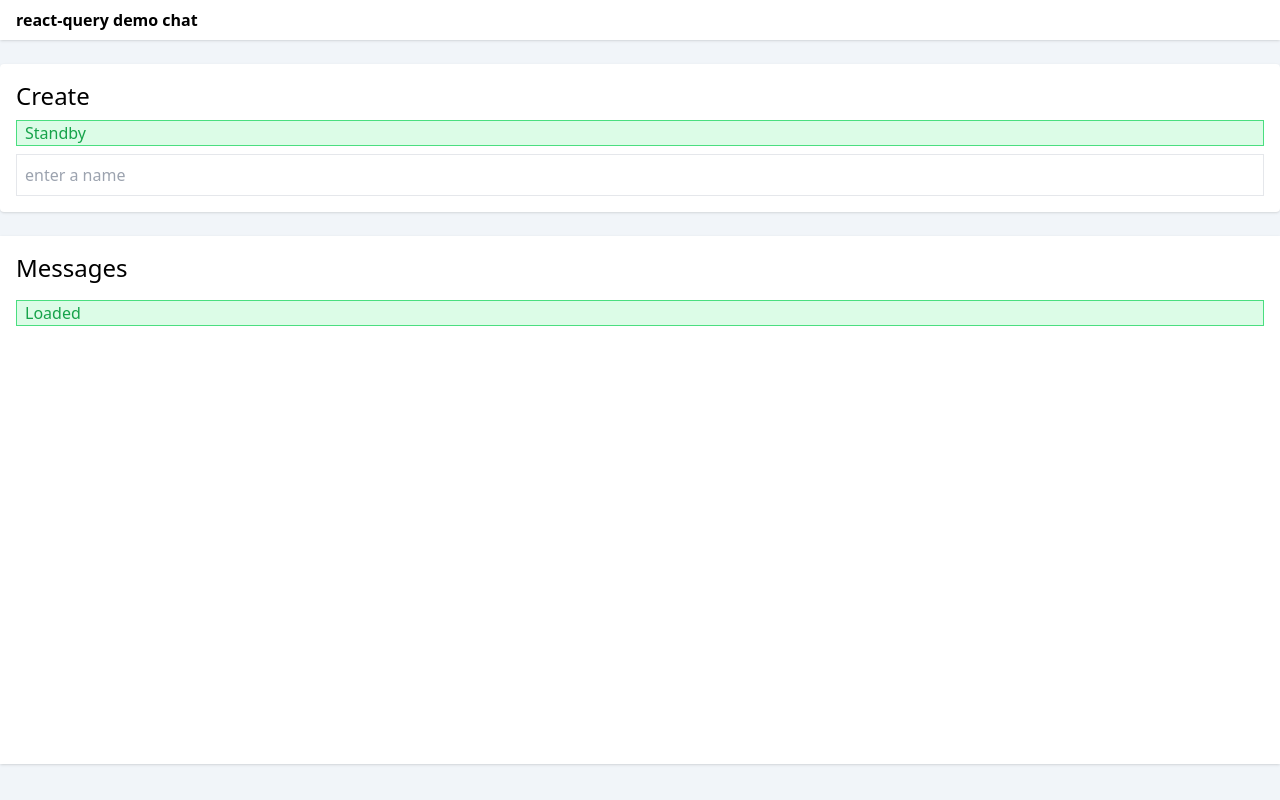
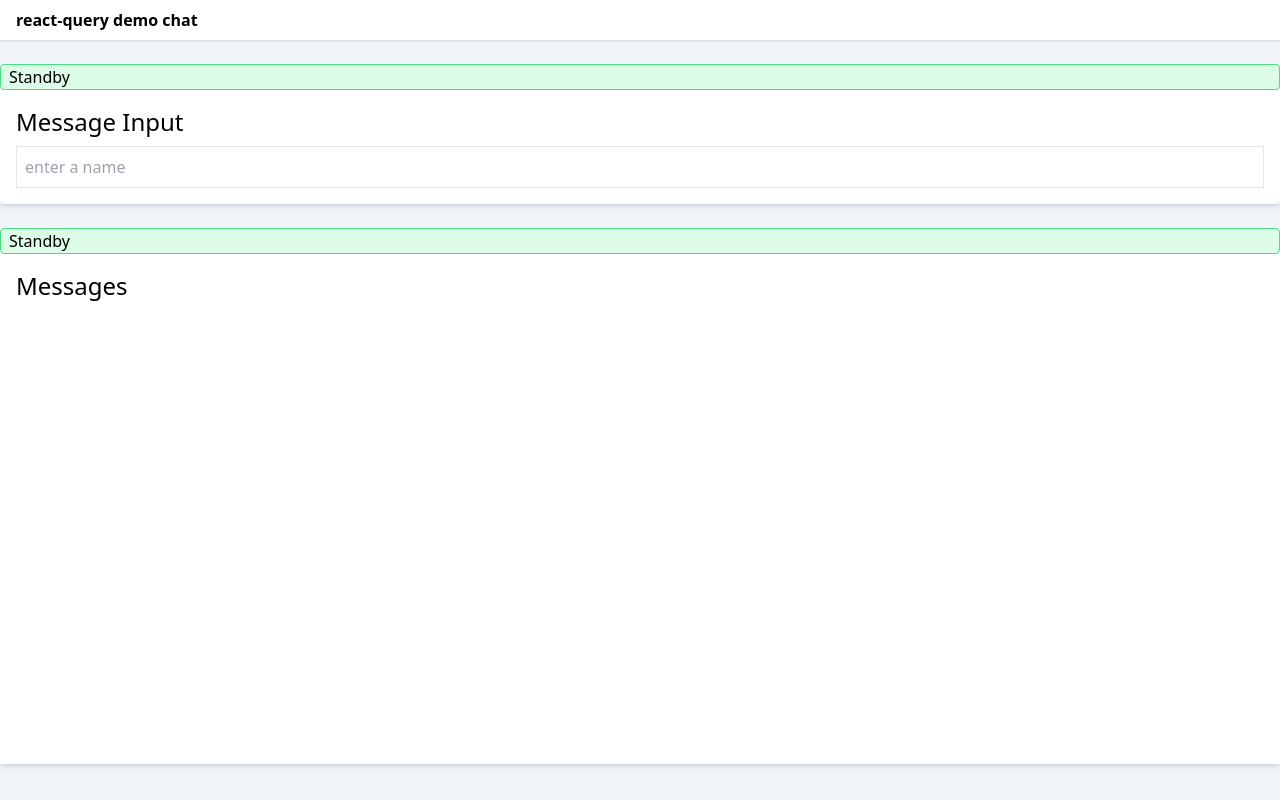
Before and after one commit to g3org3/react-query-demo, a React (Vite) app: page / in a window 1280 px wide. Built offline with nearby package versions, Linux system fonts and the light colour scheme.

Commit message:
:recycle: refactor into separate files

```diff
--- a/src/App.tsx
+++ b/src/App.tsx
@@ -1,127 +1,7 @@
-import { useMutation, useQuery, useQueryClient } from "@tanstack/react-query"
-import { v4 as uuid } from 'uuid'
-import z from 'zod'
+import MessageInput from "./components/MessageInput"
+import ShowMessages from "./components/ShowMessages"
 
-import { db } from './utils/db'
-import { getFromData } from './utils/form'
-import { clx } from "./utils/tailwind"
-
-const MessageInput  = () => {
-  const queryClient = useQueryClient()
-  const { mutateAsync, isLoading, isError } = useMutation(db.messages.create, {
-    async onMutate(newmessage) {
-      await queryClient.cancelQueries({queryKey: ['messages']})
-
-      const prevmessages = queryClient.getQueryData(['messages'])
-
-      queryClient.setQueryData(['messages'], (oldmessages: unknown) => {
-        if (!oldmessages || !(oldmessages instanceof Array)) return [newmessage]
-        return oldmessages.concat([newmessage])
-      })
-
-      return { prevmessages }
-    },
-    onError(_, newmessage) { // err, obj, ctx
-      // queryClient.setQueryData(['messages'], context?.prevmessages)
-      queryClient.setQueryData(['messages'], (old: unknown) => {
-        if (!old || !(old instanceof Array)) return []
-        return old.map(x => {
-          if (x.id === newmessage.id) {
-            return {
-              ...x,
-              errored: () => {
-                queryClient.setQueryData(['messages'], (old: unknown) => {
-                  if (!old || !(old instanceof Array)) return []
-                  return old.filter(x => x.id !== newmessage.id)
-                })
-                return mutateAsync(newmessage)
-              }
-            }
-          }
-
-          return x
-        })
-      })
-    },
-    onSuccess(message) {
-      if (!message) return
-      console.log('message')
-      queryClient.setQueryData(['messages'], (old: unknown) => {
-        if (!old || !(old instanceof Array)) return [message]
-        return old.filter(u => u.id !== message.id).concat([message])
-      })
-    },
-    onSettled() {
-      // queryClient.invalidateQueries({queryKey: ['messages']})
-    }
-  })
-
-  const onSubmit: React.FormEventHandler = (e) => {
-    const { data, reset  } = getFromData(z.object({ text: z.string().min(1) }), e)
-    if (data == null) return
-
-    const message = {
-      id: uuid(),
-      text: data.text,
-      createdAt: new Date(),
-    }
-
-    mutateAsync(message)
-      // .finally(() => {
-      reset()
-      // })
-  }
-
-  return <form className="bg-white shadow rounded p-4 flex flex-col gap-2" onSubmit={onSubmit}>
-    <h2 className="text-2xl">Create</h2>
-    {isLoading ? (
-      <span className="capitalize text-blue-600 border border-blue-400 flex-1 bg-blue-100 px-2">loading...</span>
-    ) : !isError ? (
-      <span className="flex-1 border capitalize border-green-400 text-green-600 px-2 bg-green-100">standby</span>
-    ) : (
-      <span className="border border-red-400 capitalize text-red-600 bg-red-100 px-2 flex-1">errored</span>
-    )}
-    <input autoComplete="off" placeholder="enter a name" disabled={isLoading && false} name="text" className='border p-2' />
-  </form>
-}
-
-const ShowMessages = () => {
-  const { data, isLoading, isFetching } = useQuery({
-    queryKey: ['messages'],
-    queryFn: db.messages.find,
-    staleTime: 10 * 1000,
-  })
-
-  console.log('> render messages')
-
-  return <div className="flex flex-col gap-4 flex-1 bg-white shadow p-4 overflow-auto">
-    <h2 className="text-2xl">Messages</h2>
-    <div className="flex gap-2">
-      {!isLoading && !isFetching && <span className="flex-1 border capitalize border-green-400 text-green-600 px-2 bg-green-100">loaded</span>}
-      {isLoading && <span className="border border-red-400 capitalize text-red-600 bg-red-100 px-2 flex-1">loading...</span>}
-      {!isLoading && isFetching && <span className="capitalize text-blue-600 border border-blue-400 flex-1 bg-blue-100 px-2">fethching...</span>}
-    </div>
-    <div className="flex flex-col flex-1 overflow-auto">
-    {data?.sort((a, b) => b.createdAt.getTime() - a.createdAt.getTime()).map(msg => (
-      <div key={msg.id} className={clx({ 'bg-red-50 border-red-400 border': !!msg.errored }, "p-2 border-b flex")}>
-        <span>{msg.text}</span>
-        <span className="flex-1" />
-        {msg.server ? (
-          <span className="bg-green-100 border border-green-400 rounded px-4 text-green-800">server</span>
-        ): !msg.errored ? (
-          <span className="bg-orange-100 border border-orange-400 rounded px-4 text-orange-800 animate-pulse">local</span>
-        ) : (
-          <button onClick={msg.errored} className="bg-slate-100 hover:bg-slate-200 active:bg-slate-300 border border-slate-400 rounded px-4 text-slate-800">
-            resend?
-          </button>
-        )}
-      </div>
-    ))}
-    </div>
-  </div>
-}
-
-function App() {
+export default function App() {
   return (
     <div className="bg-slate-100 h-screen flex gap-2 flex-col pb-5">
       <div className="flex bg-white shadow items-center">
@@ -136,5 +16,3 @@ function App() {
     </div>
   )
 }
-
-export default App
--- /dev/null
+++ b/src/components/Alert.tsx
@@ -0,0 +1,21 @@
+import { clx } from "../utils/tailwind"
+
+const colorsByStatus = {
+  loading: 'blue',
+  standby: 'green',
+  failed: 'red',
+  fetching: 'teal',
+} as const
+
+type Status = keyof typeof colorsByStatus
+
+
+export default function Alert(props: { status: Status }) {
+  const color = colorsByStatus[props.status]
+
+  return (
+    <span className={clx({ 'animate-pulse': props.status === 'loading'}, `capitalize rounded text-${color}-600 border border-${color}-400 bg-${color}-100 px-2`)}>
+      {props.status}
+    </span>
+  )
+}
--- /dev/null
+++ b/src/components/MessageInput.tsx
@@ -0,0 +1,83 @@
+import { useMutation, useQueryClient } from "@tanstack/react-query"
+import { db } from "../utils/db"
+import { getFromData } from "../utils/form"
+import z from "zod"
+import { v4 as uuid } from 'uuid'
+import Alert from "./Alert"
+
+const MessageInput  = () => {
+  const queryClient = useQueryClient()
+  const { mutateAsync, isLoading, isError } = useMutation(db.messages.create, {
+    async onMutate(newmessage) {
+      await queryClient.cancelQueries({queryKey: ['messages']})
+
+      const prevmessages = queryClient.getQueryData(['messages'])
+
+      queryClient.setQueryData(['messages'], (oldmessages: unknown) => {
+        if (!oldmessages || !(oldmessages instanceof Array)) return [newmessage]
+        return oldmessages.concat([newmessage])
+      })
+
+      return { prevmessages }
+    },
+    onError(_, newmessage) { // err, obj, ctx
+      // queryClient.setQueryData(['messages'], context?.prevmessages)
+      queryClient.setQueryData(['messages'], (old: unknown) => {
+        if (!old || !(old instanceof Array)) return []
+        return old.map(x => {
+          if (x.id === newmessage.id) {
+            return {
+              ...x,
+              errored: () => {
+                queryClient.setQueryData(['messages'], (old: unknown) => {
+                  if (!old || !(old instanceof Array)) return []
+                  return old.filter(x => x.id !== newmessage.id)
+                })
+                return mutateAsync(newmessage)
+              }
+            }
+          }
+
+          return x
+        })
+      })
+    },
+    onSuccess(message) {
+      if (!message) return
+      console.log('message')
+      queryClient.setQueryData(['messages'], (old: unknown) => {
+        if (!old || !(old instanceof Array)) return [message]
+        return old.filter(u => u.id !== message.id).concat([message])
+      })
+    },
+    onSettled() {
+      // queryClient.invalidateQueries({queryKey: ['messages']})
+    }
+  })
+
+  const onSubmit: React.FormEventHandler = (e) => {
+    const { data, reset  } = getFromData(z.object({ text: z.string().min(1) }), e)
+    if (data == null) return
+
+    const message = {
+      id: uuid(),
+      text: data.text,
+      createdAt: new Date(),
+    }
+
+    mutateAsync(message)
+      // .finally(() => {
+      reset()
+      // })
+  }
+
+  return <form className="bg-white shadow-md rounded flex flex-col" onSubmit={onSubmit}>
+    <Alert status={isLoading ? 'loading' : isError ? 'failed' : 'standby'} />
+    <div className="flex flex-col gap-2 p-4">
+      <h2 className="text-2xl">Message Input</h2>
+      <input autoComplete="off" placeholder="enter a name" disabled={isLoading && false} name="text" className='border p-2' />
+    </div>
+  </form>
+}
+
+export default MessageInput
--- /dev/null
+++ b/src/components/ShowMessages.tsx
@@ -0,0 +1,45 @@
+import { useQuery } from "@tanstack/react-query"
+import { db } from "../utils/db"
+import { clx } from "../utils/tailwind"
+import Alert from "./Alert"
+
+const StatusBadgeButton = (props: { server: boolean, errored: null | VoidFunction }) => {
+  if (props.server) {
+    return <span className="bg-green-100 border border-green-400 rounded px-4 text-green-800">server</span>
+  }
+
+  if (typeof props.errored === 'function') {
+    return <button onClick={props.errored} className="bg-slate-100 hover:bg-slate-200 active:bg-slate-300 border border-slate-400 rounded px-4 text-slate-800">
+      resend?
+    </button>
+
+  }
+
+  return <span className="bg-orange-100 border border-orange-400 rounded px-4 text-orange-800 animate-pulse">local</span>
+}
+
+const ShowMessages = () => {
+  const { data, isLoading, isFetching, isError } = useQuery({
+    queryKey: ['messages'],
+    queryFn: db.messages.find,
+    staleTime: 10 * 1000,
+  })
+
+  return <div className="flex flex-col flex-1 bg-white shadow-md overflow-auto">
+    <Alert status={isLoading ? 'loading' : isFetching ? 'fetching' : isError ? 'failed' : 'standby'} />
+    <div className="flex flex-col gap-4 p-4">
+      <h2 className="text-2xl">Messages</h2>
+      <div className="flex flex-col flex-1 overflow-auto">
+        {data?.sort((a, b) => b.createdAt.getTime() - a.createdAt.getTime()).map(msg => (
+          <div key={msg.id} className={clx({ 'bg-red-50 border-red-400 border': !!msg.errored }, "p-2 border-b flex")}>
+            <span>{msg.text}</span>
+            <span className="flex-1" />
+            <StatusBadgeButton server={msg.server} errored={msg.errored} />
+          </div>
+        ))}
+      </div>
+    </div>
+  </div>
+}
+
+export default ShowMessages
```
